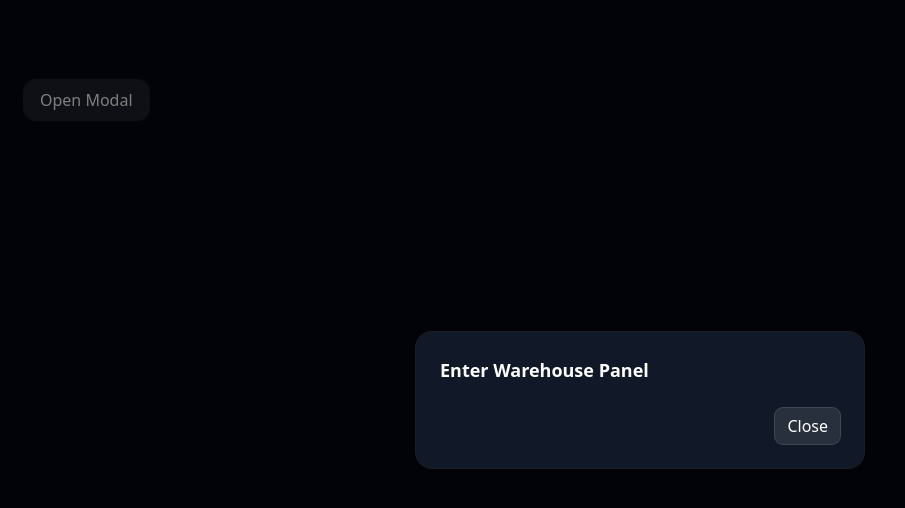
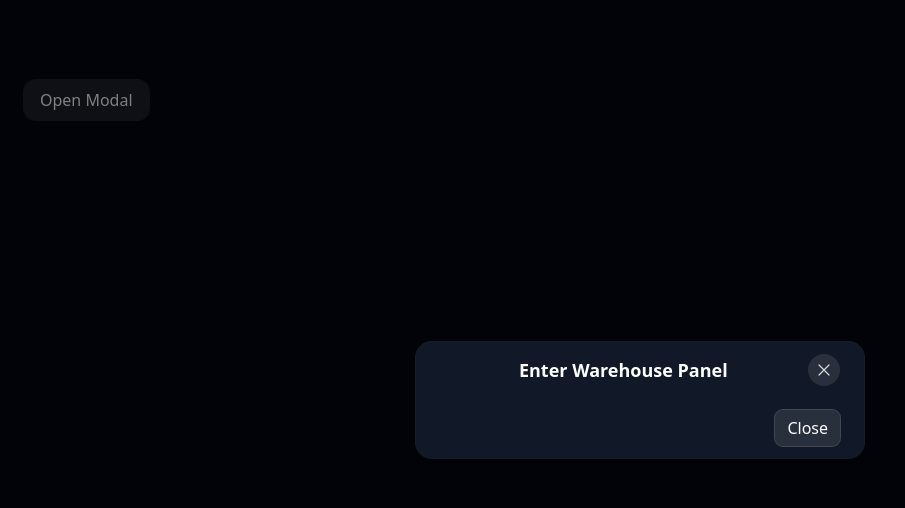
Before and after one commit to MohammadmehdiJamalpour/crypto-panel-script, a React (Vite) app: page / in a window 1280 px wide. Both pictures are taken after a click on the button "Open Modal". Shown: the top 508 px of the page, without its empty margins (0-905 px from the left). Built offline with nearby package versions, Linux system fonts and the light colour scheme.

Commit message:
improvements on header in  Modal

```diff
--- a/src/components/Modal.jsx
+++ b/src/components/Modal.jsx
@@ -1,5 +1,6 @@
 import React, { Fragment } from "react";
 import { Dialog, Transition } from "@headlessui/react";
+import { XMarkIcon } from "@heroicons/react/24/outline"; // <- add this
 
 export default function Modal({ open, onClose, title = "Modal title", children }) {
   return (
@@ -30,13 +31,26 @@ export default function Modal({ open, onClose, title = "Modal title", children }
               leaveFrom="opacity-100 scale-100"
               leaveTo="opacity-0 scale-95"
             >
-              <Dialog.Panel className="w-full max-w-md rounded-2xl bg-gray-900 text-white p-6 shadow-xl ring-1 ring-white/10">
-                <Dialog.Title className="text-lg font-semibold">{title}</Dialog.Title>
+              <Dialog.Panel className="relative w-full max-w-md rounded-2xl bg-gray-900 text-white px-6 py-3 shadow-xl ring-1 ring-white/10">
+                {/* Top-right close */}
+                <div className="flex justify-between items-center ">
+                <Dialog.Title className="text-lg text-center w-11/12  font-semibold">{title}</Dialog.Title>
+                <button
+                  type="button"
+                  onClick={onClose}
+                  aria-label="Close"
+                  className=" inline-flex items-center justify-center duration-300 bg-white/10 rounded-full p-1.5 text-white/80 hover:text-white hover:bg-white/30 focus:outline-none focus:ring-2 focus:ring-white/30"
+                >
+                  <XMarkIcon className="h-5 w-5" aria-hidden="true" />
+                  <span className="sr-only">Close</span>
+                </button>
+               </div>
                 <div className="mt-4">{children}</div>
+
                 <div className="mt-6 flex justify-end gap-2">
                   <button
                     onClick={onClose}
-                    className="px-3 py-1.5 rounded-lg bg-white/10 hover:bg-white/20 ring-1 ring-white/20"
+                    className="px-3 py-1.5 rounded-lg duration-300 bg-white/10 hover:bg-white/20 ring-1 ring-white/20"
                   >
                     Close
                   </button>
```
